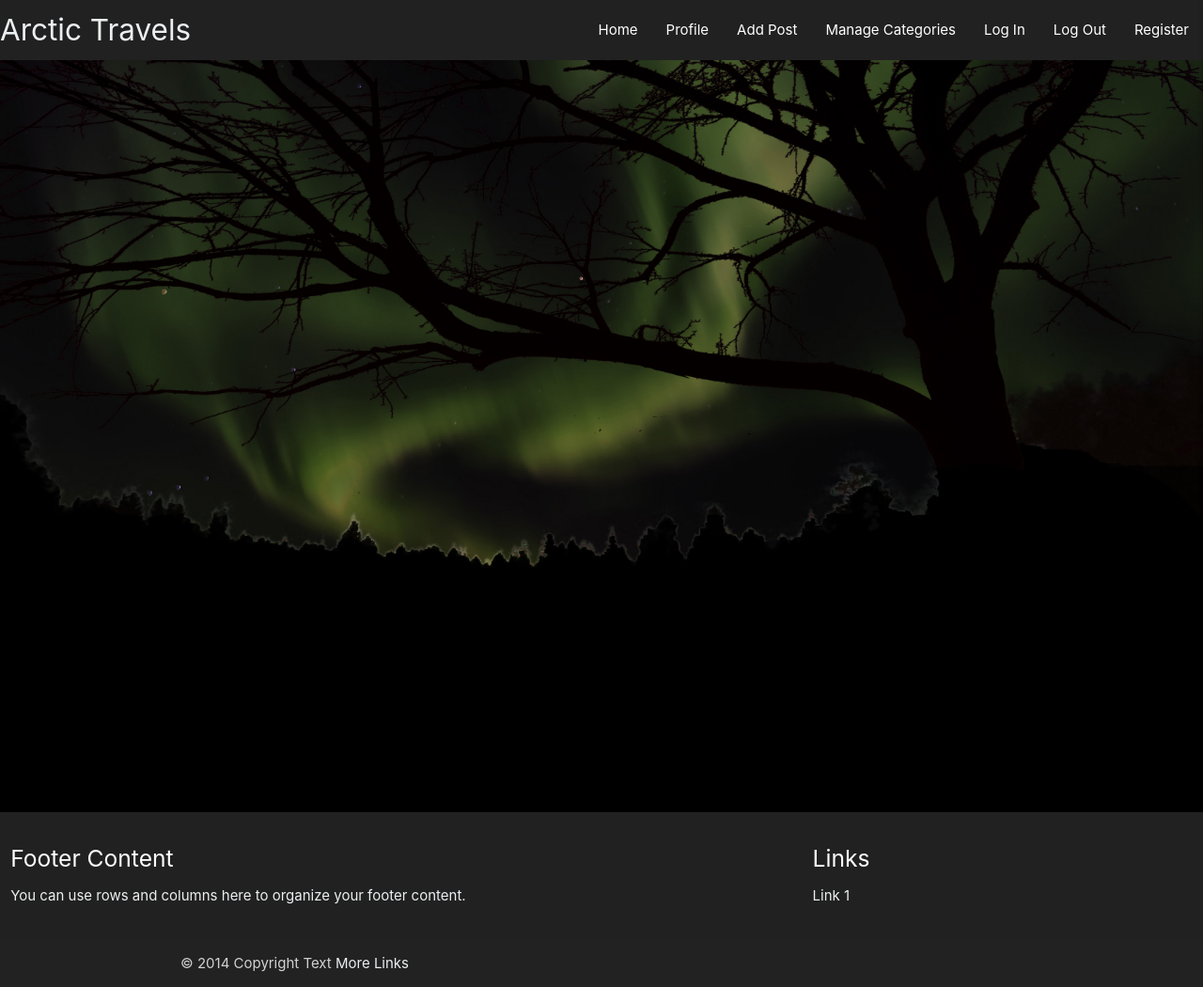
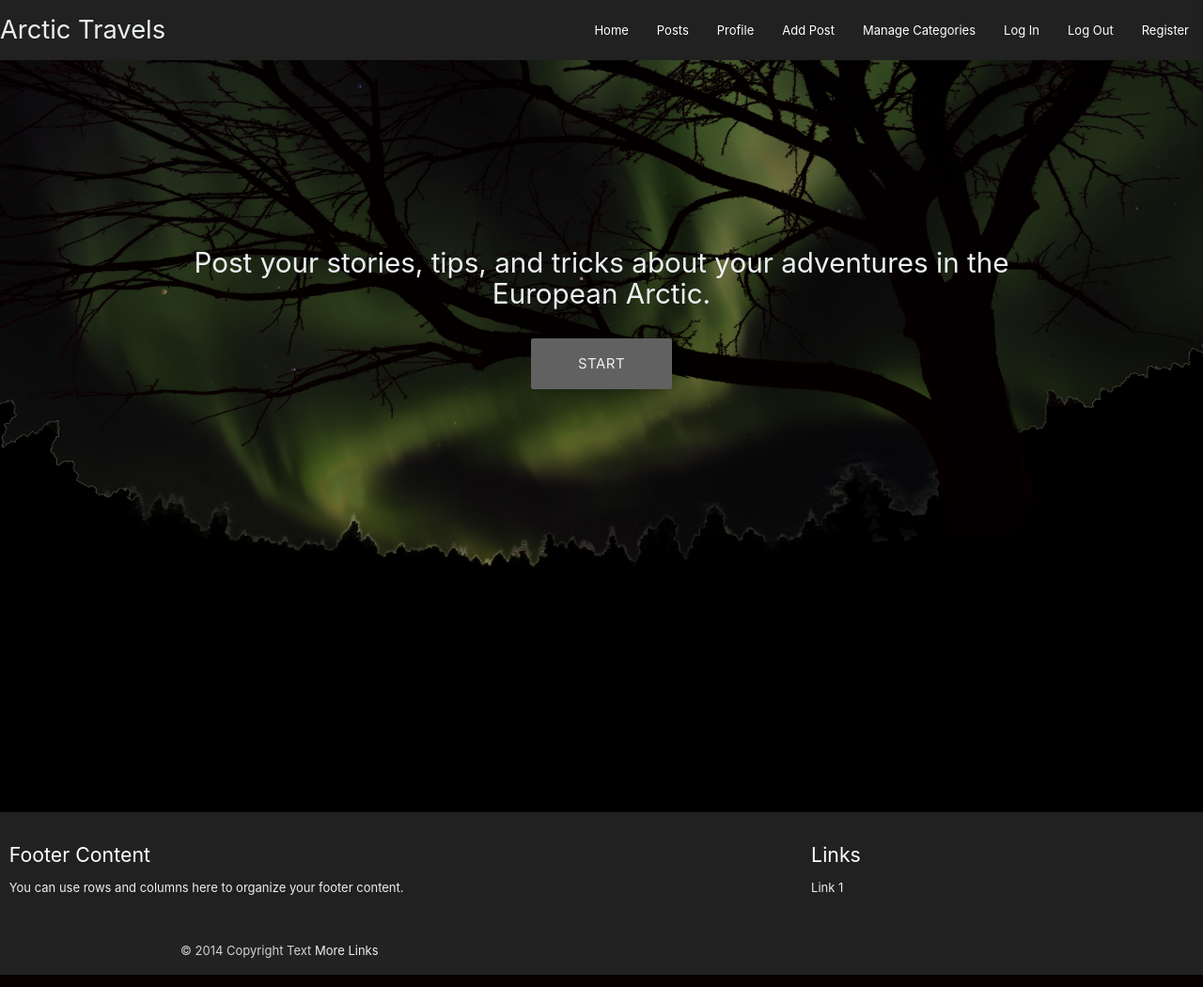
Before and after one commit to JakubKocerha/Travel-Post-MS3, a Flask app: page / in a window 1280 px wide. Shown: the whole page at 94% size. Run offline with Flask 2, Linux system fonts and the light colour scheme; data that the repository does not hold is empty; some libraries are stand-ins or nearby versions.

Commit message:
Add Home template

```diff
--- a/app.py
+++ b/app.py
@@ -18,6 +18,11 @@
 
 
 @app.route("/")
+@app.route("/home")
+def home():
+    return render_template('home.html')
+
+
 @app.route("/get_posts")
 def get_posts():
     posts = mongo.db.posts.find()
--- a/static/css/style.css
+++ b/static/css/style.css
@@ -9,7 +9,7 @@
 }
 
 nav {
-    height: 100px;
+    height: 130px;
 }
 
 h3 {
@@ -17,6 +17,24 @@
     padding-bottom: 1.5rem;
     margin: 0 auto;
 }
+
+/* from CI tutorial */
 .text-shadow {
     text-shadow: 1px 1px 1px rgba(255,255,255, 0.2)
 }
+
+/* Home page styles */
+.padding-home{
+    padding-top: 20%;
+}
+
+.home-button {
+    width: 150px;
+}
+
+/* font fix for Iphone 5/SE Google Dev tools*/
+@media only screen and (min-width: 0) {
+    html {
+        font-size: 13px;
+    }
+}
--- a/templates/base.html
+++ b/templates/base.html
@@ -21,10 +21,11 @@
         <!-- top navbar -->
 		<nav class="nav-extended grey darken-4">
         <div class="nav-wrapper">
-            <a href="{{ url_for('get_posts') }}" class="brand-logo blue-grey-text text-lighten-5">Arctic Travels</a>
+            <a href="{{ url_for('home') }}" class="brand-logo blue-grey-text text-lighten-5">Arctic Travels</a>
             <a href="#" data-target="mobile-demo" class="sidenav-trigger right"><i class="fas fa-bars"></i></a>
             <ul class="right hide-on-med-and-down blue-grey-text text-lighten-5">
-                <li><a href="{{ url_for('get_posts') }}">Home</a></li>
+                <li><a href="{{ url_for('home') }}">Home</a></li>
+                <li><a href="{{ url_for('get_posts') }}">Posts</a></li>
                 <li><a href="">Profile</a></li>
                 <li><a href="">Add Post</a></li>
                 <li><a href="">Manage Categories</a></li>
@@ -38,7 +39,8 @@
         <!-- mobile sidenav -->
 		<ul class="sidenav" id="mobile-demo">
         <li><h4 class="center-align">Arctic Travels</h4></li>
-        <li><a href="{{ url_for('get_posts') }}">Home</a></li>
+        <li><a href="{{ url_for('home') }}">Home</a></li>
+        <li><a href="{{ url_for('get_posts') }}">Posts</a></li>
         <li><a href="">Profile</a></li>
         <li><a href="">Add Post</a></li>
         <li><a href="">Manage Categories</a></li>
--- /dev/null
+++ b/templates/home.html
@@ -0,0 +1,19 @@
+{% extends "base.html" %}
+{% block content %}
+
+    <div class="container">
+        <div class="row padding-home">
+            <div class="col s12 center-align">
+                <h4 class="blue-grey-text text-lighten-5">
+                    Post your stories, tips, and tricks about your adventures in the European Arctic.
+                </h4>
+                <br>
+                <a href="{{ url_for('register') }}"
+                    class="home-button waves-effect waves-light btn-large blue-grey-text text-lighten-5 grey darken-2 z-depth-5">
+                    Start
+                </a>
+            </div>
+        </div>
+    </div>
+
+{% endblock %}
```
Also changed, not shown: static/images/background.jpg.
